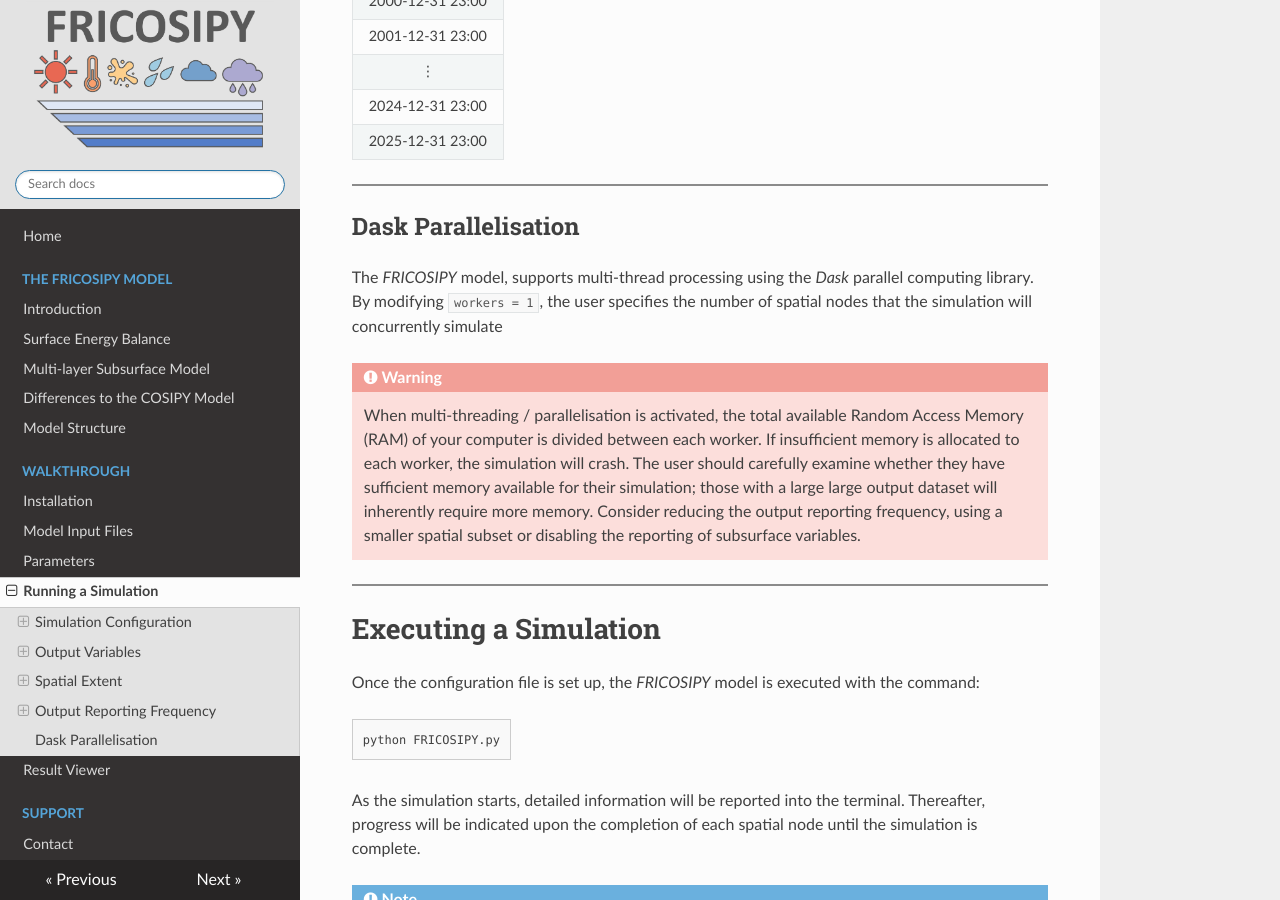
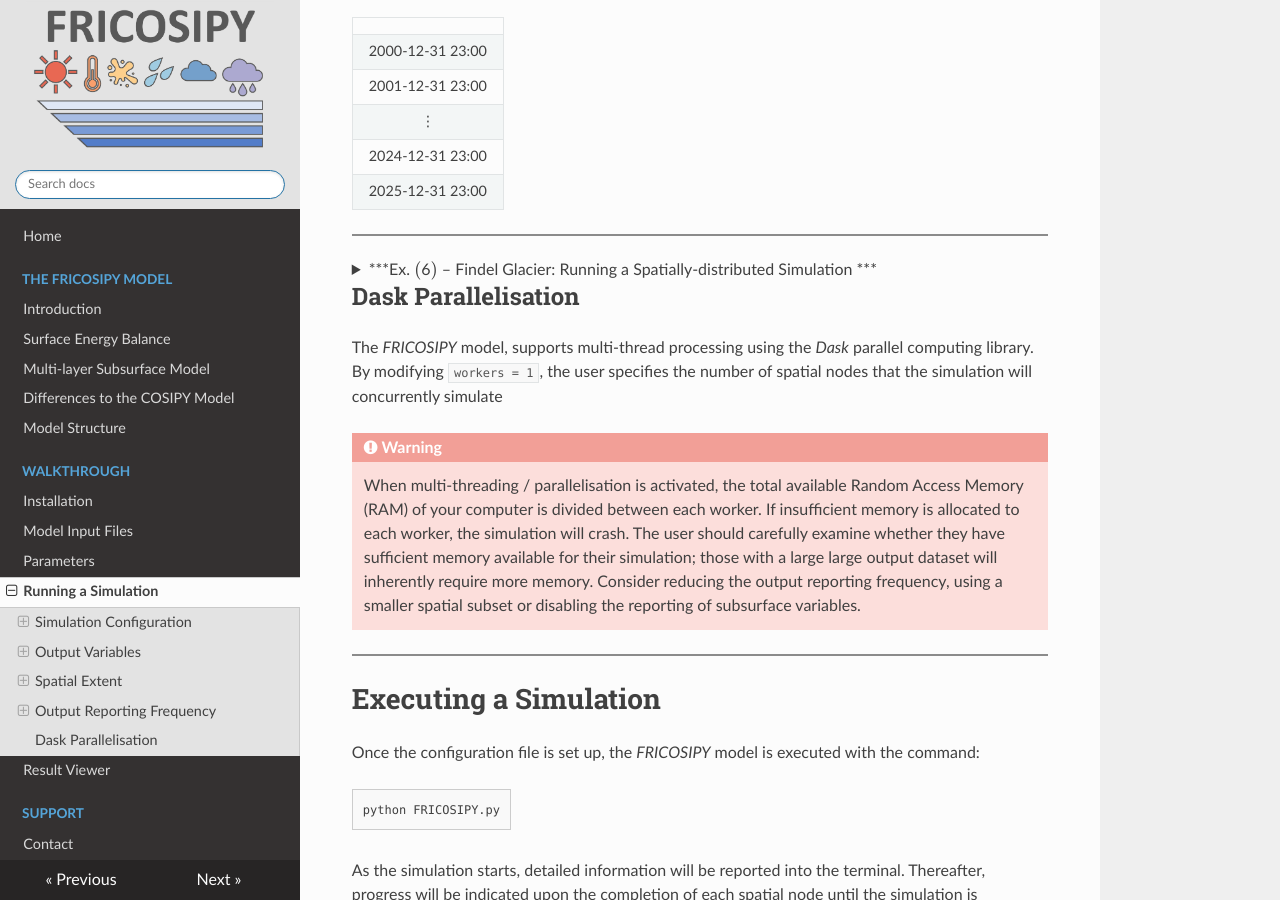
Before and after one commit to MarcusGastaldello/FRICOSIPY, an MkDocs documentation site: the page built from docs/running_a_simulation.md, in a window 1280 px wide and 900 px high, scrolled down 5415 px. Built offline with MkDocs 1.6.1, drawn with Linux system fonts in a browser that asks for light colours.

Commit message:
Update running_a_simulation.md

```diff
--- a/docs/running_a_simulation.md
+++ b/docs/running_a_simulation.md
@@ -184,7 +184,7 @@
           <code style="background:none !important; border:none !important; padding:0 !important; color:#404040; font-family:Consolas, 'Liberation Mono', Courier, monospace;">spatial_subset = True<br>[x_min, x_max, y_min, y_max] = [2634200, 2634400, 1092400, 1092600]    </code>
         </div>
 
-          <hr style="height:2px; background-color:#8b8b8b; border:none;" />
+<hr style="height:2px; background-color:#8b8b8b; border:none;" />
 
 ## Output Reporting Frequency
 
@@ -214,6 +214,17 @@
 
 <hr style="height:2px; background-color:#8b8b8b; border:none;" />
 
+??? "***Ex. $($6$)$ – Findel Glacier: Running a Spatially-distributed Simulation ***"
+
+    <br>
+    !!! example
+
+        Instead, it is important to carefully consider what results are required from the simulation and customise it accordingly. Firstly, try running a point simulation for $x = 2′634′300$, $y = 1′092′500$
+
+        <div style="border:1px solid #ccc; padding:10px; background:#f9f9f9; display:inline-block; max-width:100%; overflow-x:auto; text-align:left;">
+          <code style="background:none !important; border:none !important; padding:0 !important; color:#404040; font-family:Consolas, 'Liberation Mono', Courier, monospace;">reduced_output = True<br>output_timestamps = 'Output_Timestamps_2015H_1M.csv'</code>
+        </div>
+
 ## Dask Parallelisation
 
 The *FRICOSIPY* model, supports multi-thread processing using the *Dask* parallel computing library. By modifying `workers = 1`, the user specifies the number of spatial nodes that the simulation will concurrently simulate
```
Also changed, not shown: other parts of docs/running_a_simulation.md (+1 -1 lines).
